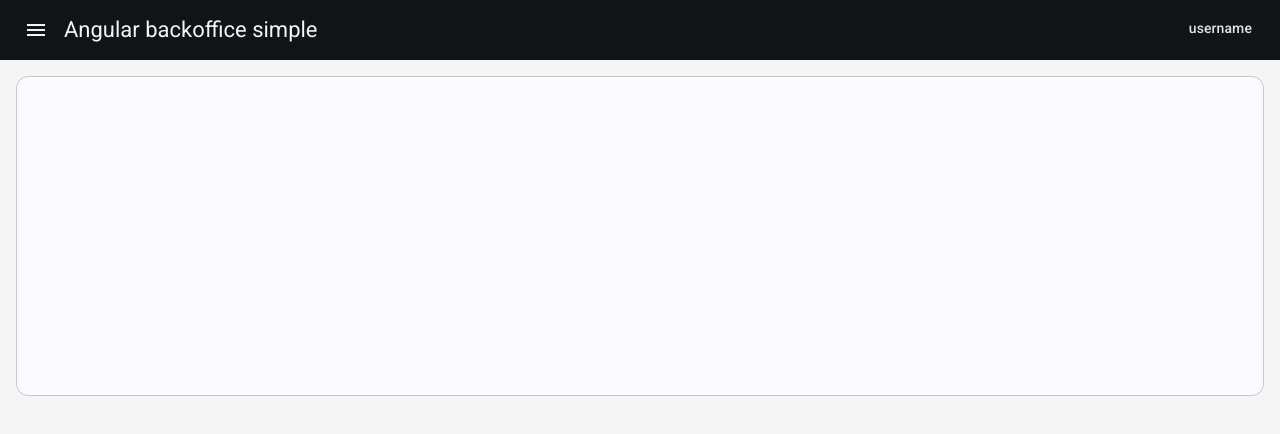
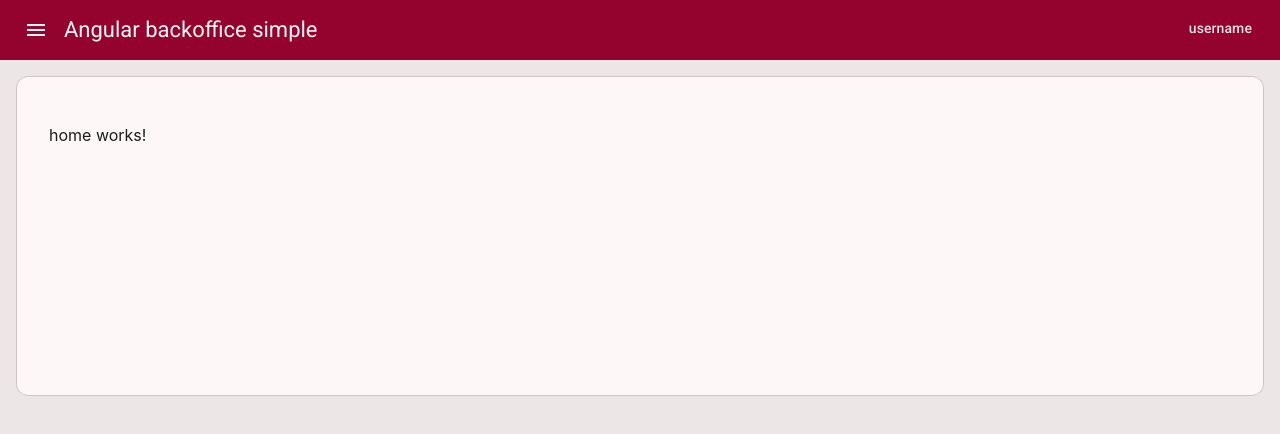
Before and after one commit to deviived/angular-backoffice-simple, an Angular app: page / in a window 1280 px wide. Shown: the top 434 px of the page. Built offline with nearby package versions, Linux system fonts and the light colour scheme.

Commit message:
005 - fixes style, routing, add icon on menu sidebar

```diff
--- a/angular.json
+++ b/angular.json
@@ -34,7 +34,8 @@
             "styles": [
               "@angular/material/prebuilt-themes/azure-blue.css",
               "src/styles.scss",
-              "src/_colors.scss"
+              "src/_colors.scss",
+              "src/_theme.scss"
             ],
             "scripts": []
           },
--- a/src/_colors.scss
+++ b/src/_colors.scss
@@ -1,2 +1,9 @@
 /* VARIABLES COLORS MAIN */
-$primary: #005cbb;
+$primary: #93032E;
+$accent: #C8043F;
+
+$dark: #121316;
+
+$dark-grey: #8a817c;
+$middle-grey: #BCB8B1;
+$light-grey: #ece7e6;
--- /dev/null
+++ b/src/_theme.scss
@@ -0,0 +1,128 @@
+/* These tokens are generated using https://themes.angular-material.dev/ */
+/* Preview: https://themes.angular-material.dev/?seed-error=%23ba1a1a&seed-neutral=%238a817c&seed-neutral-variant=%238d7072&seed-primary=%2393032E&seed-secondary=%23121316&seed-tertiary=%23f4f3ee */
+/* Seed Colors: primary: #93032E, secondary: #121316, tertiary: #f4f3ee, error: #ba1a1a, neutral: #8a817c, neutral-variant: #8d7072 */
+
+@use "@angular/material" as mat;
+
+
+/* Light Theme */
+:root, :host {
+  @include mat.theme-overrides((
+    primary: #b32442,
+    on-primary: #ffffff,
+    primary-container: #ffdadb,
+    on-primary-container: #40000f,
+    inverse-primary: #ffb2b8,
+    primary-fixed: #ffdadb,
+    primary-fixed-dim: #ffb2b8,
+    on-primary-fixed: #40000f,
+    on-primary-fixed-variant: #91012d,
+    secondary: #5e5e62,
+    on-secondary: #ffffff,
+    secondary-container: #e3e2e6,
+    on-secondary-container: #1b1b1f,
+    secondary-fixed: #e3e2e6,
+    secondary-fixed-dim: #c7c6ca,
+    on-secondary-fixed: #1b1b1f,
+    on-secondary-fixed-variant: #46464a,
+    tertiary: #5e5f5b,
+    on-tertiary: #ffffff,
+    tertiary-container: #e3e3de,
+    on-tertiary-container: #1b1c19,
+    tertiary-fixed: #e3e3de,
+    tertiary-fixed-dim: #c7c7c2,
+    on-tertiary-fixed: #1b1c19,
+    on-tertiary-fixed-variant: #464744,
+    background: #fdf8f7,
+    on-background: #1c1b1b,
+    surface: #fdf8f7,
+    surface-dim: #ded9d8,
+    surface-bright: #fdf8f7,
+    surface-container-lowest: #ffffff,
+    surface-container-low: #f7f2f1,
+    surface-container: #f2edeb,
+    surface-container-high: #ece7e6,
+    surface-container-highest: #e6e1e0,
+    on-surface: #1c1b1b,
+    shadow: #000000,
+    scrim: #000000,
+    surface-tint: #655d58,
+    inverse-surface: #32302f,
+    inverse-on-surface: #f5f0ee,
+    outline: #7f7570,
+    outline-variant: #d3c3c3,
+    neutral: #797675,
+    neutral10: #1c1b1b,
+    error: #ba1a1a,
+    error-container: #ffdad6,
+    on-error: #ffffff,
+    on-error-container: #410002,
+    surface-variant: #efdfdf,
+    on-surface-variant: #4f4445,
+    neutral-variant: #817474,
+    neutral-variant20: #382e2f,
+    inverse-secondary: #c7c6ca,
+    inverse-tertiary: #c7c7c2,
+  ));
+}
+
+/* Dark Theme */
+.dark {
+  @include mat.theme-overrides((
+    primary: #ffb2b8,
+    on-primary: #67001d,
+    primary-container: #91012d,
+    on-primary-container: #ffdadb,
+    inverse-primary: #b32442,
+    primary-fixed: #ffdadb,
+    primary-fixed-dim: #ffb2b8,
+    on-primary-fixed: #40000f,
+    on-primary-fixed-variant: #91012d,
+    secondary: #c7c6ca,
+    on-secondary: #2f3034,
+    secondary-container: #46464a,
+    on-secondary-container: #e3e2e6,
+    secondary-fixed: #e3e2e6,
+    secondary-fixed-dim: #c7c6ca,
+    on-secondary-fixed: #1b1b1f,
+    on-secondary-fixed-variant: #46464a,
+    tertiary: #c7c7c2,
+    on-tertiary: #30312e,
+    tertiary-container: #464744,
+    on-tertiary-container: #e3e3de,
+    tertiary-fixed: #e3e3de,
+    tertiary-fixed-dim: #c7c7c2,
+    on-tertiary-fixed: #1b1c19,
+    on-tertiary-fixed-variant: #464744,
+    background: #141313,
+    on-background: #e6e1e0,
+    surface: #141313,
+    surface-dim: #141313,
+    surface-bright: #3a3938,
+    surface-container-lowest: #0f0e0e,
+    surface-container-low: #1c1b1b,
+    surface-container: #211f1f,
+    surface-container-high: #2b2a29,
+    surface-container-highest: #363434,
+    on-surface: #e6e1e0,
+    shadow: #000000,
+    scrim: #000000,
+    surface-tint: #cfc4bf,
+    inverse-surface: #e6e1e0,
+    inverse-on-surface: #32302f,
+    outline: #998f89,
+    outline-variant: #4f4445,
+    neutral: #797675,
+    neutral10: #1c1b1b,
+    error: #ffb4ab,
+    error-container: #93000a,
+    on-error: #690005,
+    on-error-container: #ffdad6,
+    surface-variant: #4f4445,
+    on-surface-variant: #d3c3c3,
+    neutral-variant: #817474,
+    neutral-variant20: #382e2f,
+    inverse-secondary: #5e5e62,
+    inverse-tertiary: #5e5f5b,
+  ));
+}
--- a/src/app/app.routes.ts
+++ b/src/app/app.routes.ts
@@ -15,7 +15,7 @@ export const routes: Routes = [
     component: LayoutComponent,
     children: [
       {
-        path: 'home',
+        path: '',
         component: HomeComponent,
       },
       {
--- a/src/layout/layout.component.html
+++ b/src/layout/layout.component.html
@@ -20,8 +20,8 @@
     <mat-sidenav #snav [mode]="mobileQuery.matches ? 'over' : 'side'"
                 [fixedInViewport]="mobileQuery.matches" fixedTopGap="56">
       <mat-nav-list>
-          <a mat-list-item routerLink="/home">Home</a>
-          <a mat-list-item routerLink="/movies">Movies</a>
+          <a mat-list-item routerLink="/"><mat-icon matListItemIcon>home</mat-icon>Home</a>
+          <a mat-list-item routerLink="/movies"><mat-icon matListItemIcon>movie</mat-icon>Movies</a>
       </mat-nav-list>
     </mat-sidenav>
 
--- a/src/layout/layout.component.scss
+++ b/src/layout/layout.component.scss
@@ -1,31 +1,26 @@
-// @use "../colors";
+@use "../colors";
 @use '@angular/material' as mat;
 
-
-
-// Customize the entire app. Change :root to your selector if you want to scope the styles.
-app-layout {
-  @include mat.toolbar-overrides((
-    container-background-color: orange,
-    container-text-color: red,
-  ));
-
-  @include mat.menu-overrides((
-    item-label-text-color: orange,
-    item-icon-color: red,
-  ));
-}
-
 .mat-toolbar {
-    // background-color: colors.$primary;
+    background-color: colors.$primary;
     color: whitesmoke;
     .mat-mdc-icon-button {
         color: whitesmoke;
     }
 }
 
+mat-nav-list {
+  margin: 0.5rem;
+  display: flex;
+  flex-direction: column;
+  gap: 0.2rem;
+  font-size: 0.5rem;
+}
+
+
 .mat-drawer {
-    width: 250px!important;
+  // background-color: colors.$dark-grey;
+  width: 250px!important;
 }
 
 .example-container {
@@ -69,7 +64,7 @@ h1.example-app-name {
   /* When the sidenav is not fixed, stretch the sidenav container to fill the available space. This
      causes `<mat-sidenav-content>` to act as our scrolling element for desktop layouts. */
   flex: 1;
-  background-color: whitesmoke;
+  background-color: var(--mat-sys-surface-container-high);
 }
 
 .example-is-mobile .example-sidenav-container {
```
